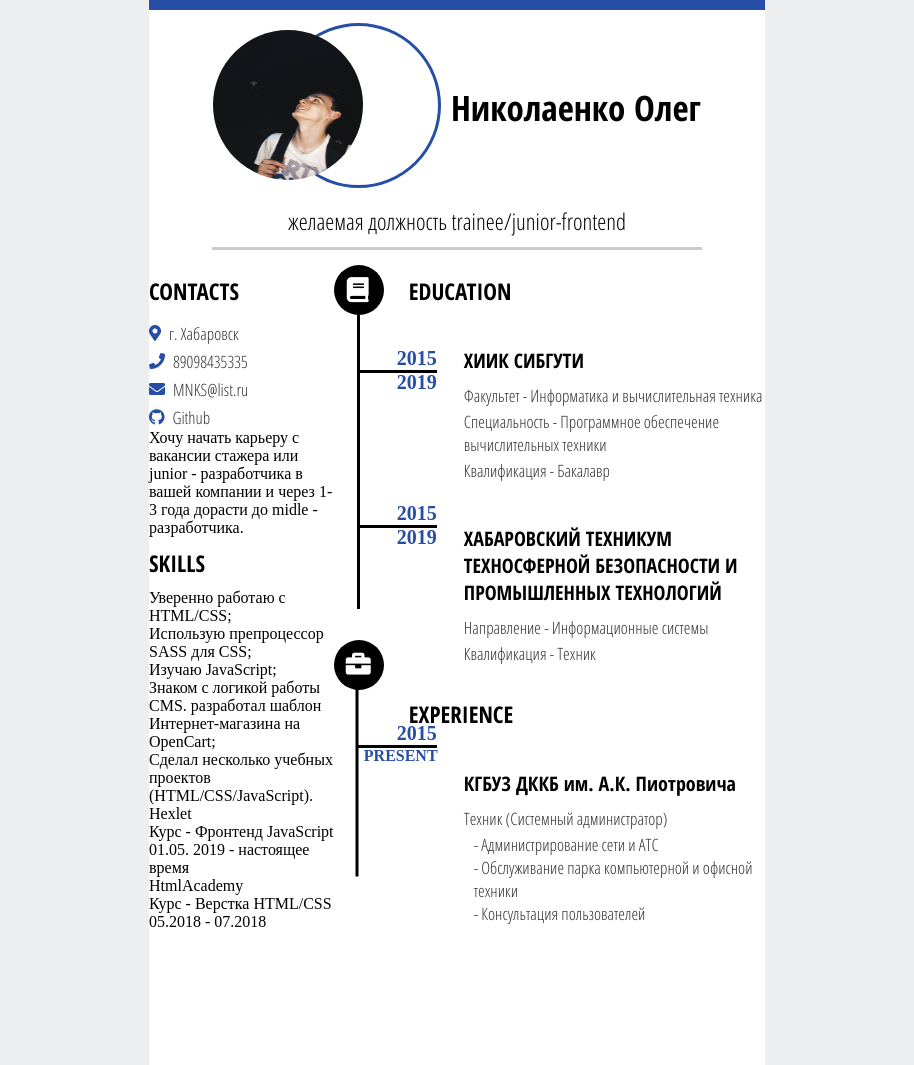
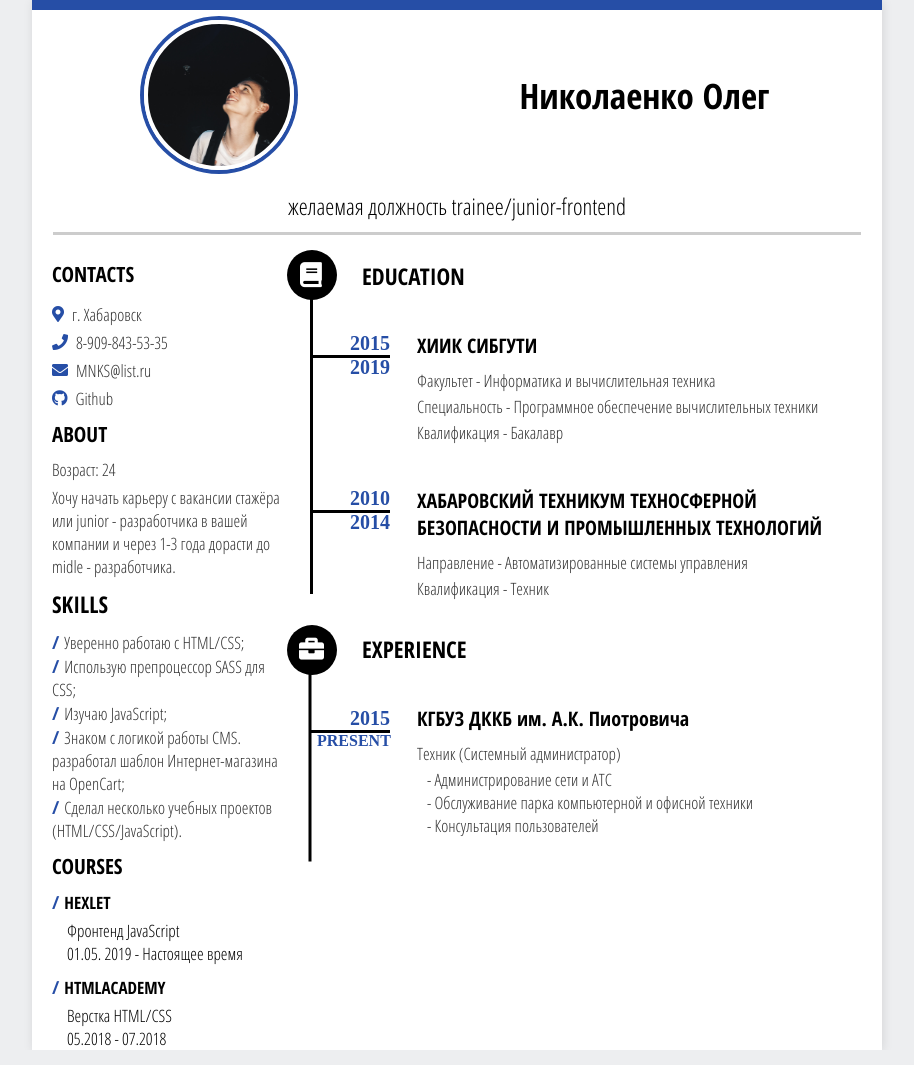
Before and after one commit to nikolaenkoOleg/resume, a plain HTML site: page index.html in a window 1280 px wide. Shown: the whole page, without its empty margins (183-1097 px from the left). Drawn offline with Linux system fonts and the light colour scheme.

Commit message:
finish desktop ver

```diff
--- a/index.html
+++ b/index.html
@@ -19,16 +19,15 @@
 </head>
 
 <body>
-	<header class="about">
+
+	<div class="container">
+		<header class="header">
 			<div class="line1"></div>
-		<div class="about_cnr">
-			<span class="about_oreol"></span>
-			<figure>
-				<img src="img/photo.jpg" alt="photo" class="about_photo">
-			</figure>
-			<p class="about_name">Николаенко Олег</p>
+			<div class="header_cnr">
+				<div class="header_photo"></div>
+				<p class="header_name">Николаенко Олег</p>
 			</div>
-		<p class="about_position">желаемая должность trainee/junior-frontend</p>
+			<p class="header_position">желаемая должность trainee/junior-frontend</p>
 			<div class="line2"></div>
 		</header>
 
@@ -42,7 +41,7 @@
 					</li>
 					<li class="contacts_list-item">
 						<i class="fas fa-phone"></i>
-					<a href="" class="contacts_phone">89098435335</a>
+						<a href="" class="contacts_phone">8-909-843-53-35</a>
 					</li>
 					<li class="contacts_list-item">
 						<i class="fas fa-envelope"></i>
@@ -55,8 +54,11 @@
 				</ul>
 			</div>
 
-		<div class="obj">
-			<p class="obj_text">Хочу начать карьеру с вакансии стажера или junior - разработчика в вашей компании и через 1-3
+			<div class="about">
+				<h2 class="about_title">About</h2>
+				<p class="about_age">Возраст: 24</p>
+				<p class="about_obj">Хочу начать карьеру с вакансии стажёра или junior - разработчика в вашей компании и через
+					1-3
 					года
 					дорасти до midle - разработчика.</p>
 			</div>
@@ -64,24 +66,27 @@
 			<div class="skills">
 				<h2 class="skills_title">Skills</h2>
 				<ul class="skills_list">
-				<li class="skills_list-item">Уверенно работаю с HTML/CSS;</li>
-				<li class="skills_list-item">Использую препроцессор SASS для СSS;</li>
-				<li class="skills_list-item">Изучаю JavaScript; </li>
-				<li class="skills_list-item">Знаком с логикой работы CMS. разработал шаблон Интернет-магазина на OpenCart;</li>
-				<li class="skills_list-item">Сделал несколько учебных проектов (HTML/CSS/JavaScript).</li>
+					<li class="skills_list-item"><span class="skills_slash">/</span>Уверенно работаю с HTML/CSS;</li>
+					<li class="skills_list-item"><span class="skills_slash">/</span>Использую препроцессор SASS для СSS;</li>
+					<li class="skills_list-item"><span class="skills_slash">/</span>Изучаю JavaScript; </li>
+					<li class="skills_list-item"><span class="skills_slash">/</span>Знаком с логикой работы CMS. разработал шаблон
+						Интернет-магазина на OpenCart;</li>
+					<li class="skills_list-item"><span class="skills_slash">/</span>Сделал несколько учебных проектов
+						(HTML/CSS/JavaScript).</li>
 				</ul>
 			</div>
 
 			<div class="courses">
-			<div class="courses-card">
-				<div class="courses-card_title">Hexlet</div>
-				<div class="courses-card_course">Курс - Фронтенд JavaScript</div>
-				<div class="courses-card_date">01.05. 2019 - настоящее время</div>
+				<h2 class="courses_title">courses</h2>
+				<div class="courses_card">
+					<p class="courses_card-title"><span class="skills_slash">/</span>Hexlet</p>
+					<p class="courses_card-course">Фронтенд JavaScript</p>
+					<p class="courses_card-date">01.05. 2019 - Настоящее время</p>
 				</div>
-			<div class="courses-card">
-				<div class="courses-card_title">HtmlAcademy</div>
-				<div class="courses-card_title">Курс - Верстка HTML/CSS</div>
-				<div class="courses-card_date">05.2018 - 07.2018</div>
+				<div class="courses_card">
+					<p class="courses_card-title"><span class="skills_slash">/</span>HtmlAcademy</p>
+					<p class="courses_card-course">Верстка HTML/CSS</p>
+					<p class="courses_card-date">05.2018 - 07.2018</p>
 				</div>
 			</div>
 		</section>
@@ -106,7 +111,7 @@
 					<span class="edu-card_title-line2"></span>
 					<div class="edu-card_title">Хабаровский техникум техносферной безопасности и промышленных технологий</div>
 					<ul class="edu-card_list">
-					<li class="edu-card_list-item">Направление - Информационные системы</li>
+						<li class="edu-card_list-item">Направление - Автоматизированные системы управления</li>
 						<li class="edu-card_list-item">Квалификация - Техник</li>
 					</ul>
 				</div>
@@ -129,6 +134,7 @@
 				</div>
 			</div>
 		</section>
+	</div>
 </body>
 
 </html>
--- a/sass/main.sass
+++ b/sass/main.sass
@@ -4,6 +4,7 @@ $regular: 'Open Sans Condensed', sans-serif;
 *
 	padding: 0
 	margin: 0
+	box-sizing: border-box
 
 a
 	text-decoration: none
@@ -14,44 +15,35 @@ li
 html
 	background-color: #EDEEF0
 
-body
-	position: relative
-	left: 0
-	right: 0
-	bottom: 0
-	top: 0
-	margin: auto
-	width: 45%
-	height: 95%
+.container
+	max-width: 850px
+	margin: 0 auto
+	display: flex
+	justify-content: space-between
+	align-items: flex-start
+	flex-wrap: wrap
+	height: 100%
 	background-color: #fff
-	padding: 20px
+	box-shadow: 1px 1px 10px rgba(0, 0, 0, 0.1)
 
-.left-side
-	position: absolute
-	left: 0
-	width: 30%
-	background-color: #fff
-	height: 100vh
-
-.right-side
-	position: absolute
-	left: 30%
-	width: 70%
-	background-color: #fff
-	height: 100vh
+.header
+	flex-basis: 100%
 
 .line1
-	display: block
-	position: absolute
-	left: 0
-	right: 0
-	bottom: 0
-	top: 0
 	width: 100%
 	height: 10px
 	background-color: $accent;
 
-.about
+.left-side
+	flex-basis: 30%
+	padding-left: 20px
+
+.right-side
+	position: relative
+	flex-basis: 70%
+	padding-right: 20px
+
+.header
 	font-family: $regular
 	&_name
 		font-size: 35px
@@ -65,18 +57,11 @@ body
 		width: 150px
 		height: 150px
 		border-radius: 50%
-	&_oreol
-		position: absolute
-		content: ''
-		position: absolute
-		display: block
-		width: 159px
-		height: 159px
-		border-radius: 50%
-		background-color: #fff
-		border: 3px solid $accent
-		left: 127px
-		top: 23px
+		background: url('/img/photo.jpg') no-repeat 50% 50%
+		background-size: cover
+		z-index: 3
+		border: 4px solid #fff
+		box-shadow: 0 0 0 4px $accent
 	&_cnr
 		display: flex
 		align-items: center
@@ -88,41 +73,10 @@ body
 	margin: auto
 	margin-top: 10px
 	margin-bottom: 15px
-	width: 85%
+	width: 95%
 	height: 3px
 	background-color: #999;
 	opacity: .5
-
-.contacts
-	&_list
-		display: flex
-		flex-direction: column
-		&-item
-			display: flex
-			margin-top: 5px
-			i
-				color: $accent
-				padding-top: 3px
-	&_title
-		font-size: 23px
-		margin: 10px 0
-		font-family: $regular
-		text-transform: uppercase
-	&_city,
-	&_phone,
-	&_email,
-	&_github,
-		font-family: $regular
-		font-size: 17px
-		color: #333
-		padding-left: 8px
-
-.skills
-	&_title
-		font-size: 23px
-		margin: 10px 0
-		font-family: $regular
-		text-transform: uppercase
 
 .edu
 	margin-bottom: 30px
@@ -190,6 +144,10 @@ body
 					left: 40px
 			&-line2
 				top: 260px
+				&:before
+					content: '2010'
+				&:after
+					content: '2014'
 		&_list
 			&-item
 				font-family: $regular
@@ -269,5 +227,83 @@ body
 		&-item
 		font-family: $regular
 		font-size: 17px
-		color: #333;
+		color: #333
 		padding: 0 0 3px 10px
+
+
+.contacts
+	&_list
+		display: flex
+		flex-direction: column
+		&-item
+			display: flex
+			margin-top: 5px
+			i
+				color: $accent
+				padding-top: 3px
+	&_title
+		font-size: 21px
+		margin: 10px 0
+		font-family: $regular
+		text-transform: uppercase
+	&_city,
+	&_phone,
+	&_email,
+	&_github,
+		font-family: $regular
+		font-size: 17px
+		color: #333
+		padding-left: 8px
+
+.about
+	&_title
+		font-size: 21px
+		margin: 10px 0
+		font-family: $regular
+		text-transform: uppercase
+	&_age, &_obj
+		font-family: $regular
+		font-size: 17px
+		color: #333
+	&_age
+		margin-bottom: 5px
+
+.skills
+	&_title
+		font-size: 23px
+		margin: 10px 0
+		font-family: $regular
+		text-transform: uppercase
+	&_slash
+		color: $accent
+		font-weight: bold
+		font-size: 18px
+		padding-right: 5px
+	&_list
+		&-item
+			font-family: $regular
+			font-size: 17px
+			color: #333
+
+.courses
+	&_title
+		font-size: 21px
+		margin: 10px 0
+		font-family: $regular
+		text-transform: uppercase
+	&_slash
+		color: $accent
+		font-weight: bold
+		font-size: 18px
+		padding-right: 5px
+	&_card
+		&-title
+			font-size: 17px
+			margin: 10px 0 5px 0
+			font-family: $regular
+			text-transform: uppercase
+			font-weight: bold
+		&-course, &-date
+			font-size: 17px
+			font-family: $regular
+			padding-left: 15px
```
Also changed, not shown: css/main.css, 1 other file. Lines whose indentation alone changed are shown as unchanged.
